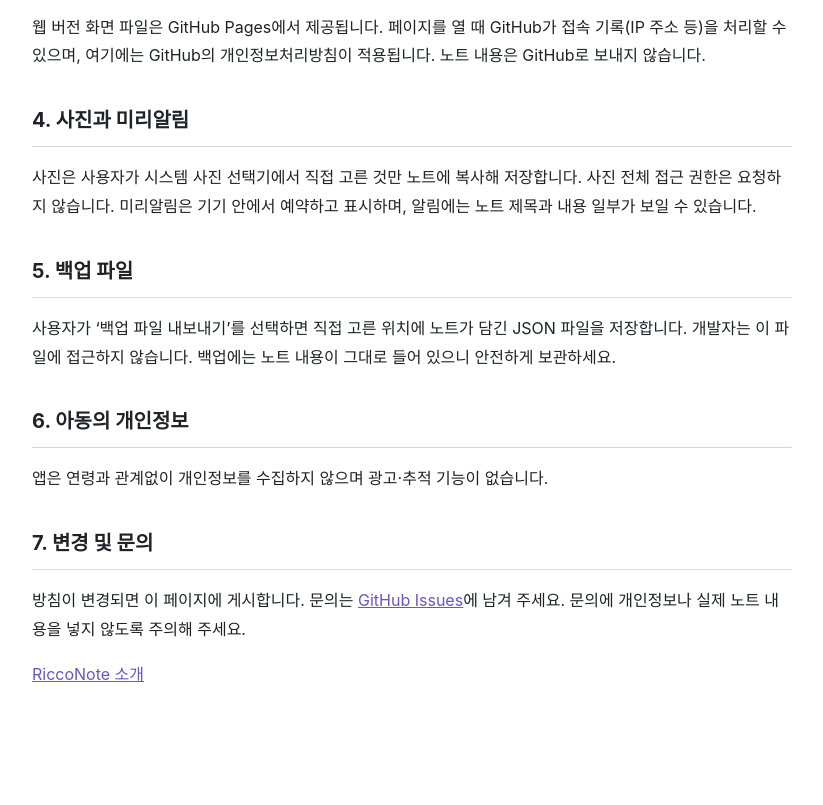
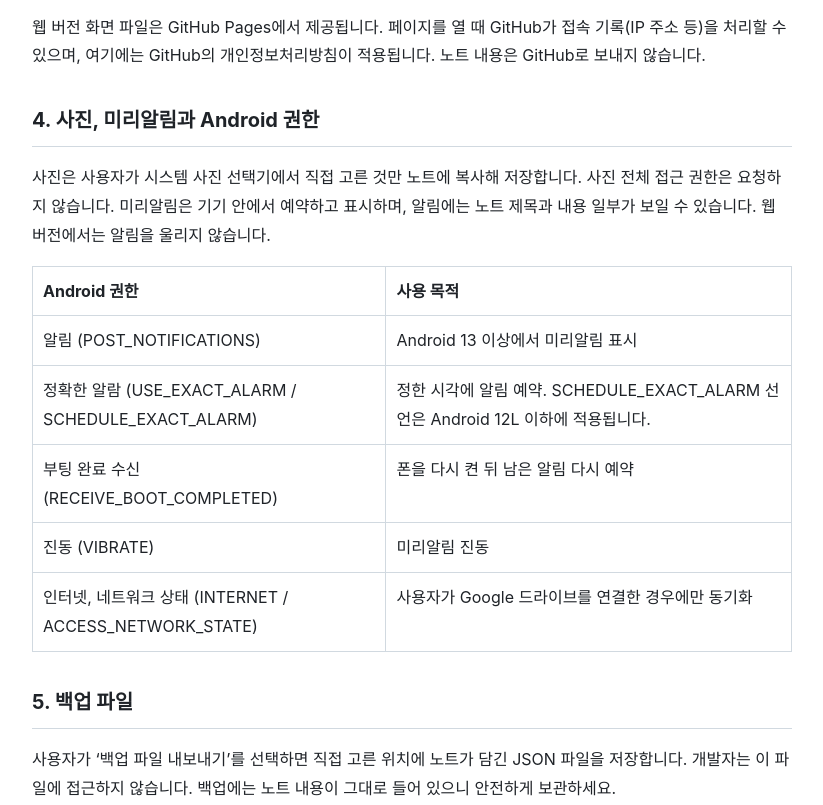
Before and after one commit to pjh3152/RiccoNote-web, a plain HTML site: page privacy.html in a window 1280 px wide. Shown: the part 1621-2426 px from the top of the page, without its empty margins (228-1051 px from the left). Before the commit the page ends 2390 px from the top, so only its background shows below. Drawn offline with Linux system fonts and the light colour scheme.

Commit message:
웹 개인정보처리방침 정리

```diff
--- a/privacy.html
+++ b/privacy.html
@@ -26,12 +26,18 @@
 <p>Google 드라이브에 저장된 데이터에는 Google의 개인정보처리방침이 함께 적용됩니다.</p>
 <h2>3. 웹 버전 호스팅</h2>
 <p>웹 버전 화면 파일은 GitHub Pages에서 제공됩니다. 페이지를 열 때 GitHub가 접속 기록(IP 주소 등)을 처리할 수 있으며, 여기에는 GitHub의 개인정보처리방침이 적용됩니다. 노트 내용은 GitHub로 보내지 않습니다.</p>
-<h2>4. 사진과 미리알림</h2>
-<p>사진은 사용자가 시스템 사진 선택기에서 직접 고른 것만 노트에 복사해 저장합니다. 사진 전체 접근 권한은 요청하지 않습니다. 미리알림은 기기 안에서 예약하고 표시하며, 알림에는 노트 제목과 내용 일부가 보일 수 있습니다.</p>
+<h2>4. 사진, 미리알림과 Android 권한</h2>
+<p>사진은 사용자가 시스템 사진 선택기에서 직접 고른 것만 노트에 복사해 저장합니다. 사진 전체 접근 권한은 요청하지 않습니다. 미리알림은 기기 안에서 예약하고 표시하며, 알림에는 노트 제목과 내용 일부가 보일 수 있습니다. 웹 버전에서는 알림을 울리지 않습니다.</p>
+<table><tr><th>Android 권한</th><th>사용 목적</th></tr>
+<tr><td>알림 (POST_NOTIFICATIONS)</td><td>Android 13 이상에서 미리알림 표시</td></tr>
+<tr><td>정확한 알람 (USE_EXACT_ALARM / SCHEDULE_EXACT_ALARM)</td><td>정한 시각에 알림 예약. SCHEDULE_EXACT_ALARM 선언은 Android 12L 이하에 적용됩니다.</td></tr>
+<tr><td>부팅 완료 수신 (RECEIVE_BOOT_COMPLETED)</td><td>폰을 다시 켠 뒤 남은 알림 다시 예약</td></tr>
+<tr><td>진동 (VIBRATE)</td><td>미리알림 진동</td></tr>
+<tr><td>인터넷, 네트워크 상태 (INTERNET / ACCESS_NETWORK_STATE)</td><td>사용자가 Google 드라이브를 연결한 경우에만 동기화</td></tr></table>
 <h2>5. 백업 파일</h2>
 <p>사용자가 ‘백업 파일 내보내기’를 선택하면 직접 고른 위치에 노트가 담긴 JSON 파일을 저장합니다. 개발자는 이 파일에 접근하지 않습니다. 백업에는 노트 내용이 그대로 들어 있으니 안전하게 보관하세요.</p>
 <h2>6. 아동의 개인정보</h2>
 <p>앱은 연령과 관계없이 개인정보를 수집하지 않으며 광고·추적 기능이 없습니다.</p>
 <h2>7. 변경 및 문의</h2>
-<p>방침이 변경되면 이 페이지에 게시합니다. 문의는 <a href="https://github.com/pjh3152/RiccoNote-web/issues">GitHub Issues</a>에 남겨 주세요. 문의에 개인정보나 실제 노트 내용을 넣지 않도록 주의해 주세요.</p>
-<p><a href="./">RiccoNote 소개</a></p></main></body></html>
+<p>방침이 변경되면 이 페이지에 게시합니다. 문의는 <a href="https://github.com/pjh3152/RiccoNote-app/issues">GitHub Issues</a>에 남겨 주세요. 문의에 개인정보나 실제 노트 내용을 넣지 않도록 주의해 주세요.</p>
+<p><a href="https://pjh3152.github.io/RiccoNote-app/">RiccoNote 소개·다운로드</a> · <a href="https://pjh3152.github.io/RiccoNote-web/">PC 웹 버전</a></p></main></body></html>
```
